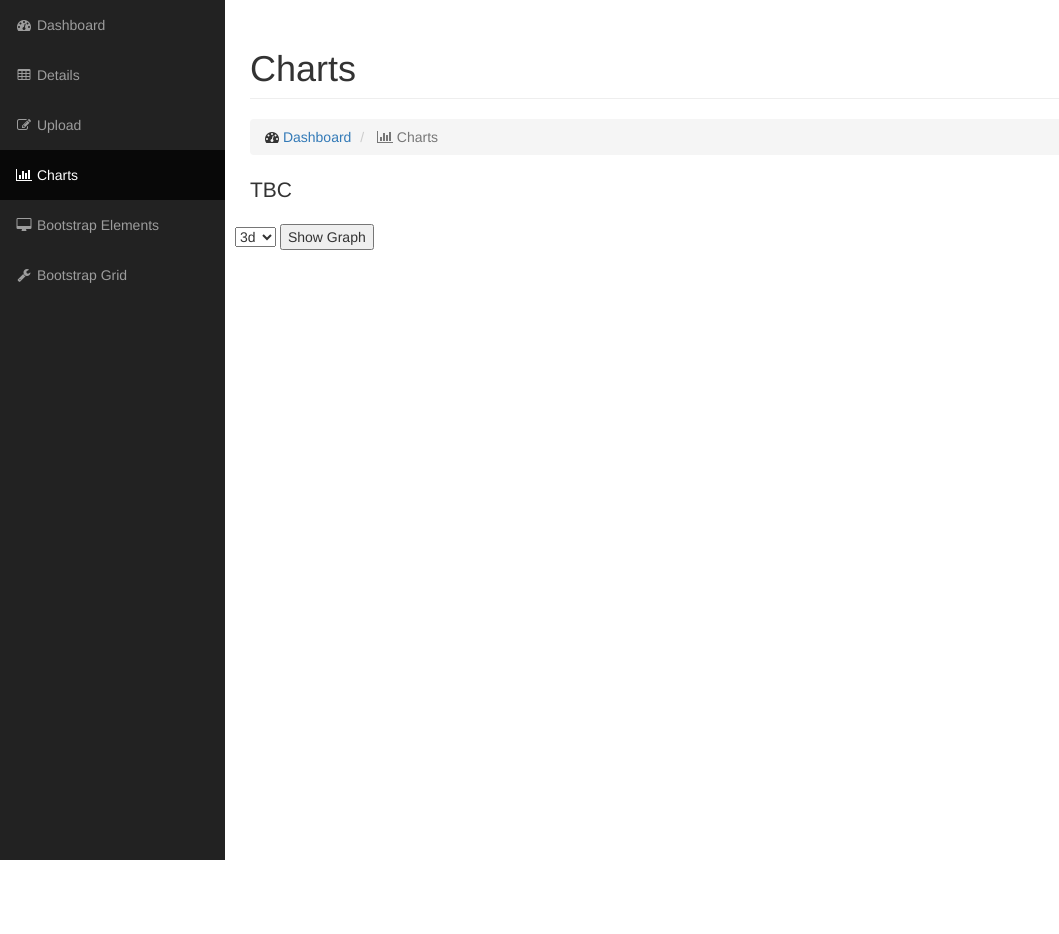
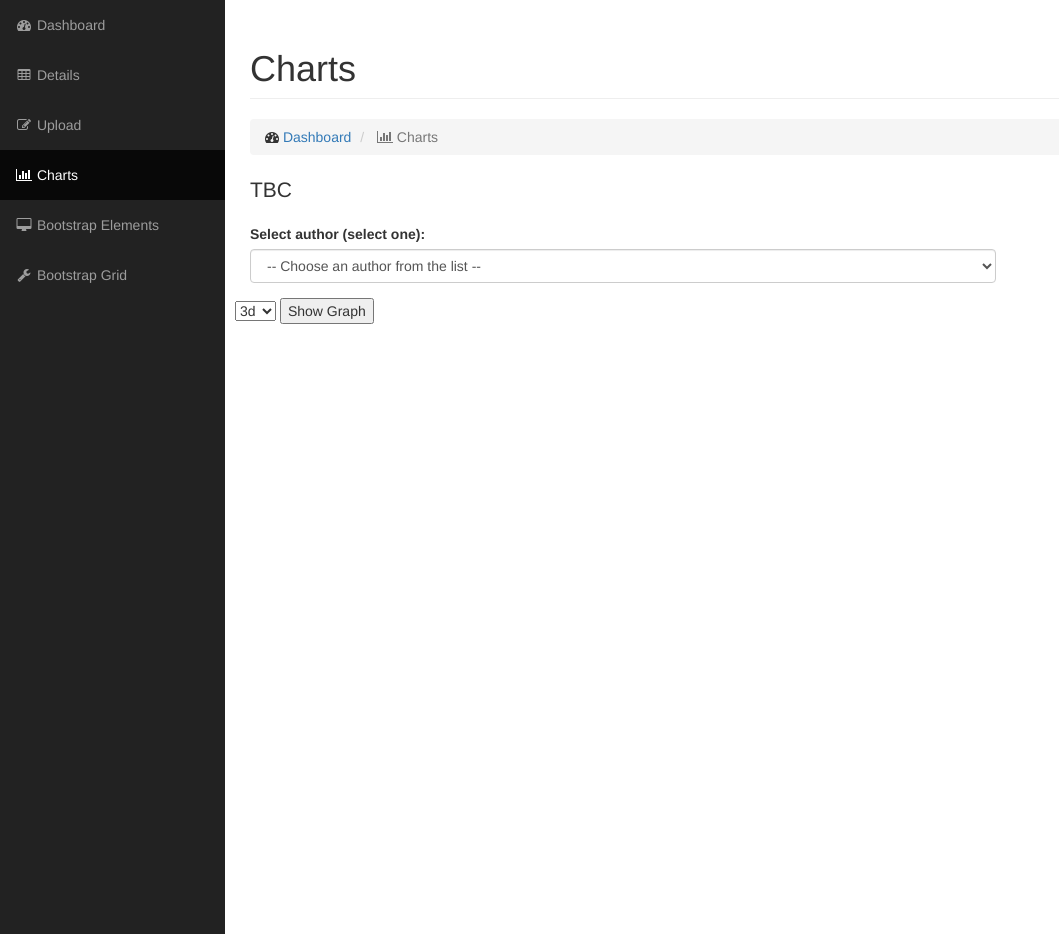
Before and after one commit to LucentC/authorshipIdentification_py, a Flask app: page /charts in a window 1280 px wide. Shown: the part 51-985 px from the top of the page, without its empty margins (0-1059 px from the left). Before the commit the page ends 911 px from the top, so only its background shows below. Run offline with Flask 2, Linux system fonts and the light colour scheme; data that the repository does not hold is empty; some libraries are stand-ins or nearby versions.

Commit message:
modified chart html file

```diff
--- a/experiment/test_warehouse.py
+++ b/experiment/test_warehouse.py
@@ -1,3 +1,5 @@
 from data_analysis import data_warehouse
+import json
 
-print data_warehouse.get_author_and_written_docs_count()
+row = [(x, y) for x, y, z in data_warehouse.get_all_docs_by_author_id(2)]
+print json.dumps(dict(row))
--- a/flask_app/app.py
+++ b/flask_app/app.py
@@ -3,7 +3,7 @@ import csv
 import sys
 from StringIO import StringIO
 from flask import Flask
-from flask import render_template, make_response, request, Markup
+from flask import render_template, make_response, request, Markup, jsonify
 from werkzeug.utils import secure_filename
 from werkzeug.exceptions import abort
 from data_analysis import data_warehouse
@@ -61,6 +61,21 @@ def get_author_details():
                            )
 
 
+@app.route('/doccontent', methods=['POST'])
+def get_doc_content():
+    if request.method != 'POST':
+        abort(403)
+
+    try:
+        doc_id = int(request.form['doc_id'])
+    except ValueError:
+        abort(403)
+
+    output = make_response(data_warehouse.get_doc_content_by_id(doc_id))
+    output.headers['Content-type'] = 'text/plaintext'
+    return output
+
+
 @app.route('/upload')
 def upload_file():
     return render_template('data_visualize/upload.html',
@@ -77,25 +92,24 @@ def upload_file():
 def get_chars():
     return render_template('data_visualize/charts.html',
                            title='Charts',
-                           content='TBC'
+                           content='TBC',
+                           authors_list=data_warehouse.get_author_id_and_name()
                            )
 
 
-@app.route('/doccontent', methods=['POST'])
-def get_doc_content():
+@app.route('/getdoclist', methods=['POST'])
+def return_doc_list():
     if request.method != 'POST':
         abort(403)
 
     try:
-        doc_id = int(request.form['doc_id'])
+        author_id = int(request.form['author_id'])
     except ValueError:
         abort(403)
 
-    output = make_response(data_warehouse.get_doc_content_by_id(doc_id))
-    output.headers['Content-type'] = 'text/plaintext'
-    return output
-
-
+    # x, y, z refers to doc_id, doc_title and year_of_pub respectively
+    doc_list = [(x, y) for x, y, z in data_warehouse.get_all_docs_by_author_id(author_id)]
+    return jsonify(doc_list)
 
 
 @app.route('/getcsv')
--- a/flask_app/templates/data_visualize/charts.html
+++ b/flask_app/templates/data_visualize/charts.html
@@ -17,6 +17,32 @@
 {% block body %}
 
     <div class="row">
+        <div class="col-lg-9">
+            <form class="margin-bottom-40" role="form">
+                <div class="form-group" id="author_form">
+                    <label>Select author (select one):</label>
+                    <select class="form-control" name="author_select" id="author_select">
+                        <option value="">-- Choose an author from the list --</option>
+                        {% for row in authors_list %}
+                            <option value="{{ row['author_id'] }}">{{ row['author_name'] }}</option>
+                        {% endfor %}
+                    </select>
+                </div>
+                <div class="form-group" id="document_form" style="display: none;">
+                    <label>Select a document written by this author:</label>
+                    <select class="form-control" name="doc_select" id="doc_select"></select>
+                </div>
+                <div class="checkbox" style="display: none;" id="with_pca">
+                    <label>
+                        <input type="checkbox" value="pca"> With PCA
+                    </label>
+                </div>
+                <input type="submit" class="btn-u btn-u-blue" style="display: none;" id="submit" value="Submit">
+            </form>
+        </div>
+    </div>
+
+    <div class="row">
         <select id="viewSelect">
             <option value="ss">3d</option>
             <option value="s1">x-y</option>
@@ -28,9 +54,46 @@
     </div>
 
     <div class="row">
-        <div id="container" style="height: 600px"></div>
+        <div class="col-lg-9">
+            <div id="container" style="height: 600px"></div>
+        </div>
     </div>
 
 {% endblock %}
 
-{% block external_js %}<script src="{{ url_for('static', filename='js/plot_3D_graph.js') }}"></script>{% endblock %}
+{% block external_js %}
+    <script src="{{ url_for('static', filename='js/plot_3D_graph.js') }}"></script>
+    <script>
+        function add_options(id, key, val){
+            $("#" + id)
+                    .append($("<option></option>")
+                            .val(key)
+                            .html(val));
+        }
+
+
+        $("#author_select").on("change", function(){
+            $("#document_form").hide();
+            $("#with_pca").hide();
+            $("#submit").hide();
+
+            $.ajax({
+                type: "POST",
+                url: "/getdoclist",
+                data: "author_id=" + this.value,
+                dataType: "json",
+                success: function(result){
+                    add_options("doc_select", "", "-- Choose a document written by this author --");
+
+                    $.each(result, function(key, value){
+                        add_options("doc_select", key, value);
+                    });
+
+                    $("#document_form").show();
+                    $("#with_pca").show();
+                    $("#submit").show();
+                }
+            });
+        });
+    </script>
+{% endblock %}
--- a/flask_app/templates/template.html
+++ b/flask_app/templates/template.html
@@ -25,26 +25,6 @@
     <link href="{{ url_for('static', filename='css/plugins/morris.css') }}" rel="stylesheet">
 
     {% block self_style %}{% endblock %}
-
-    <!-- jQuery -->
-    <script src="http://code.jquery.com/jquery-1.12.0.min.js"></script>
-
-    <!-- Bootstrap Core JavaScript -->
-    <script src="https://maxcdn.bootstrapcdn.com/bootstrap/3.3.6/js/bootstrap.min.js"
-            integrity="sha384-0mSbJDEHialfmuBBQP6A4Qrprq5OVfW37PRR3j5ELqxss1yVqOtnepnHVP9aJ7xS"
-            crossorigin="anonymous"></script>
-
-    <!-- Morris Charts JavaScript -->
-    <script src="{{ url_for('static', filename='js/plugins/morris/raphael.min.js') }}"></script>
-    <script src="{{ url_for('static', filename='js/plugins/morris/morris.min.js') }}"></script>
-    <script src="{{ url_for('static', filename='js/plugins/morris/morris-data.js') }}"></script>
-
-    <!-- HTML5 Shim and Respond.js IE8 support of HTML5 elements and media queries -->
-    <!-- WARNING: Respond.js doesn't work if you view the page via file:// -->
-    <!--[if lt IE 9]>
-        <script src="https://oss.maxcdn.com/libs/html5shiv/3.7.0/html5shiv.js"></script>
-        <script src="https://oss.maxcdn.com/libs/respond.js/1.4.2/respond.min.js"></script>
-    <![endif]-->
 
 </head>
 
@@ -137,7 +117,7 @@
 <!-- Flot Charts JavaScript -->
 
 <!-- jQuery -->
-<script src="http://code.jquery.com/jquery-1.12.0.min.js"></script>
+<script src="https://code.jquery.com/jquery-2.2.2.min.js"></script>
 
 <!-- Bootstrap Core JavaScript -->
 <script src="https://maxcdn.bootstrapcdn.com/bootstrap/3.3.6/js/bootstrap.min.js"
```
